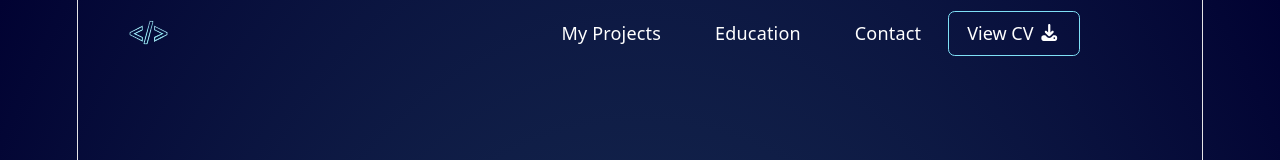
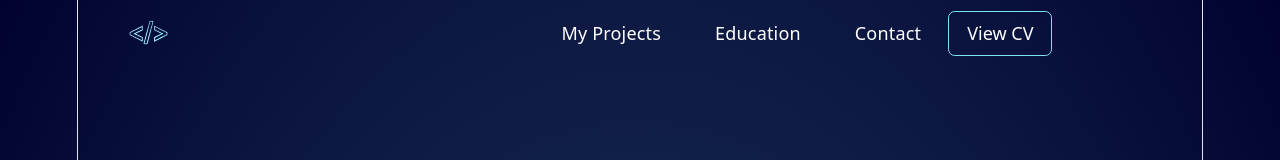
Before and after one commit to Hannah-Muthoni-Hailu/Hannah-Muthoni-Portfolio, a React (Vite) app: page / in a window 1280 px wide. Shown: the top 160 px of the page. Built offline with nearby package versions, Linux system fonts and the light colour scheme; a web font is replaced by a local one.

Commit message:
Updated CV link

```diff
--- a/src/components/Navigation.jsx
+++ b/src/components/Navigation.jsx
@@ -18,7 +18,7 @@
                         {/* <Nav.Link href="#skills" className="text-white mx-2">Skills</Nav.Link> */}
                         <Nav.Link href="#contact" className="text-white mx-3">Contact</Nav.Link>
                         <Button className="d-flex align-items-center px-3 text-nowrap downloadButton">
-                            <a href="https://docs.google.com/document/d/1V5Q69KIT-aDfSocBz0A7b3mnfhjpPJhbpFc5rMFkSbI/edit?usp=sharing" className="text-decoration-none text-white">View CV <FontAwesomeIcon icon={faDownload}/></a>
+                            <a href="https://docs.google.com/document/d/1WA4BDBtjFPEXjlg3UCe7yaelJktq98svUa6kuwT0ssg/edit?usp=sharing" className="text-decoration-none text-white">View CV</a>
                         </Button>
                     </Nav>
                 </Navbar.Collapse>
```
